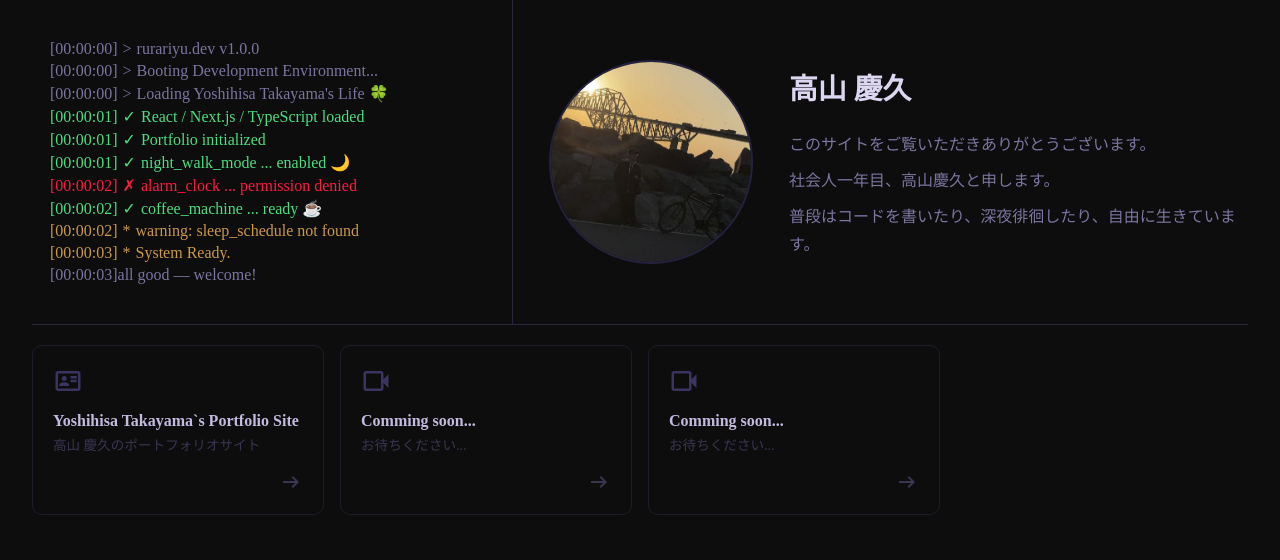
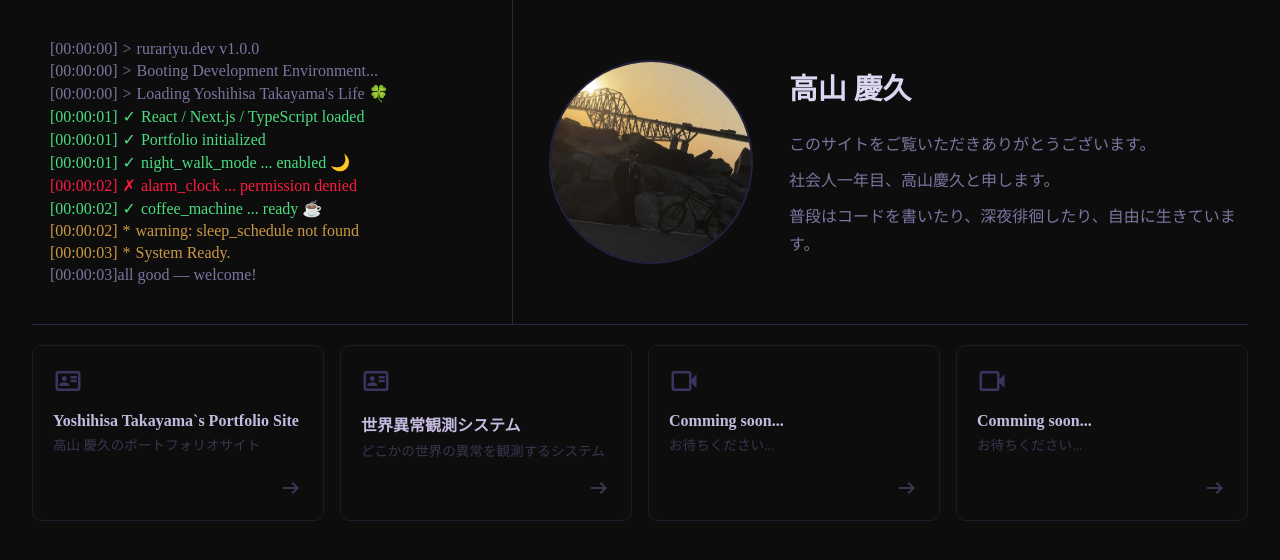
Before and after one commit to takayamayoshihisa1013/rurariyu-dev-top, a Next.js app: page / in a window 1280 px wide. Shown: the top 560 px of the page. Built offline with nearby package versions, Linux system fonts and the light colour scheme.

Commit message:
いったん追加

```diff
--- a/app/constants/PageInfo.tsx
+++ b/app/constants/PageInfo.tsx
@@ -16,5 +16,12 @@ export const PageInfo: pageinfo[] = [
         link: "https://portfolio.rurariyu.dev",
         css: {},
         icon: <PortfolioIcon />
+    },
+    {
+        name: "世界異常観測システム",
+        site_explain: "どこかの世界の異常を観測するシステム",
+        link: "https://wam-panopticon.rurariyu.dev",
+        css: {},
+        icon: <PortfolioIcon />
     }
 ]
```
